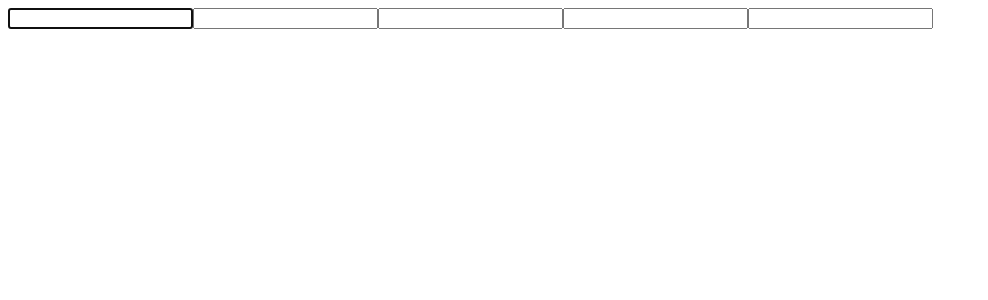
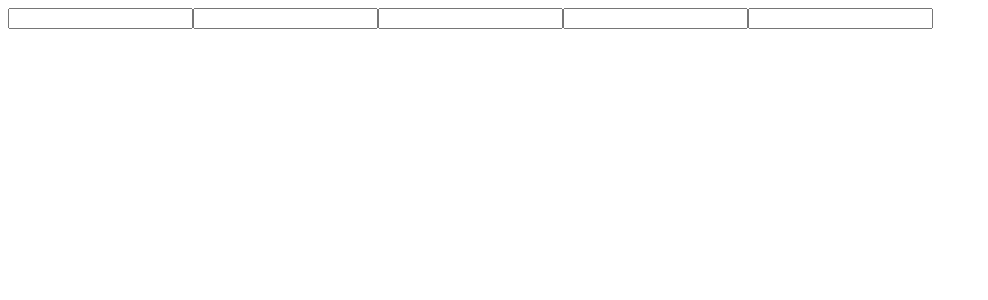
Before and after one commit to bhargavgopal-lanke/Interview-Preparation, a React (Create React App) app in the folder app/: page / in a window 1280 px wide. Shown: the top 300 px of the page, without its empty margins (0-988 px from the left). Built offline with nearby package versions, Linux system fonts and the light colour scheme.

Commit message:
created 5 input fields using array method. And with method looping 5 input fields

```diff
--- a/app/src/OTP_Verification/OtpVerfication.jsx
+++ b/app/src/OTP_Verification/OtpVerfication.jsx
@@ -1,47 +1,24 @@
-import React, { useEffect, useRef, useState } from "react";
+import React, { useState } from "react";
 
 const OtpVerfication = () => {
-  const OTP_Fields = 5;
-
-  const [otp, setOtp] = useState(new Array(OTP_Fields).fill(""));
-
-  const inputRef = useRef([]);
-
-  console.log("ref", inputRef);
-
-  useEffect(() => {
-    inputRef.current[0]?.focus();
-  }, []);
+  const NO_OF_INPUTS = 5;
+  const [otp, setOtp] = useState(new Array(NO_OF_INPUTS).fill(""));
 
   const handleChange = (e, index) => {
-    let value = e.target.value;
-    if (isNaN(value)) return;
-    let newArr = [...otp];
-    newArr[index] = value.slice(-1);
-    setOtp(newArr);
-    if (value.length === 1) {
-      inputRef.current[index + 1]?.focus();
-    }
-  };
 
-  const handleChangeOnKeyDown = (e, index) => {
-    if(e?.target?.value === "" && e?.key === "Backspace") {
-        inputRef.current[index - 1]?.focus();
-    }
   }
 
   return (
     <div>
-      {otp.map((x, index) => {
+      {otp.map((_, index) => {
         return (
-          <input
-            ref={(el) => (inputRef.current[index] = el)}
-            type="text"
-            key={index}
-            value={otp[index]}
-            onChange={(e) => handleChange(e, index)}
-            onKeyDown={(e) => handleChangeOnKeyDown(e, index)}
-          />
+          <>
+            <input
+              type="text"
+              value={otp[index]}
+              onChange={(e) => handleChange(e, index)}
+            />
+          </>
         );
       })}
     </div>
```
